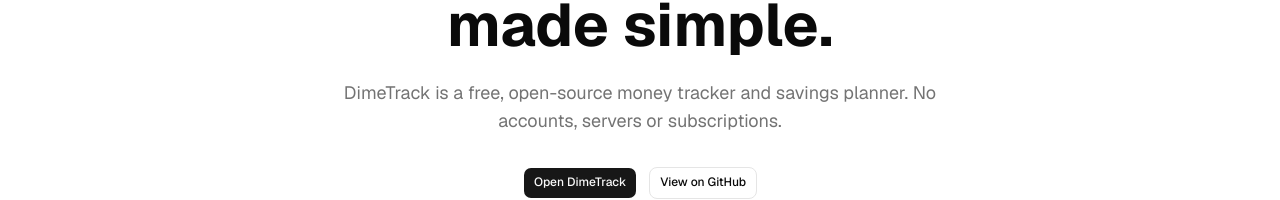
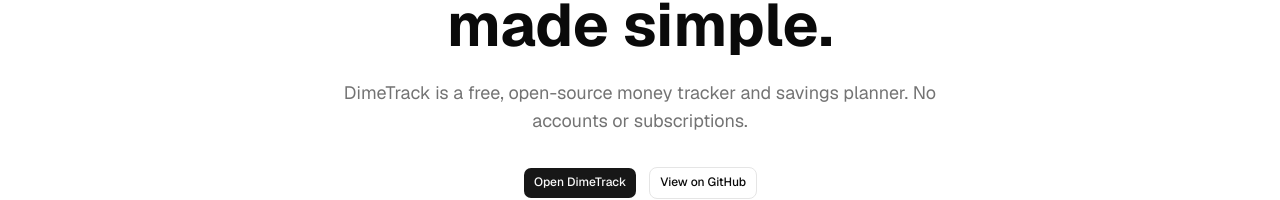
Before and after one commit to d3monas/DimeTrack, a Next.js app: page / in a window 1280 px wide. Shown: the part 145-345 px from the top of the page. Built offline with nearby package versions, Linux system fonts and the light colour scheme.

Commit message:
feat: update landing page text

```diff
--- a/app/page.tsx
+++ b/app/page.tsx
@@ -71,7 +71,7 @@ export default function LandingPage() {
             <section className="mx-auto max-w-5xl px-4 pt-20 pb-16 text-center sm:px-6">
                 <h1 className="text-4xl font-bold sm:text-5xl md:text-6xl">Money tracking, <br/>made simple.</h1>
                 <p className="mx-auto mt-6 max-w-2xl text-lg text-muted-foreground">
-                    DimeTrack is a free, open-source money tracker and savings planner. No accounts, servers or subscriptions.
+                    DimeTrack is a free, open-source money tracker and savings planner. No accounts or subscriptions.
                 </p>
                 <div className="mt-8 flex flex-col items-center justify-center gap-3 sm:flex-row">
                     <Button size="lg" asChild>
```
